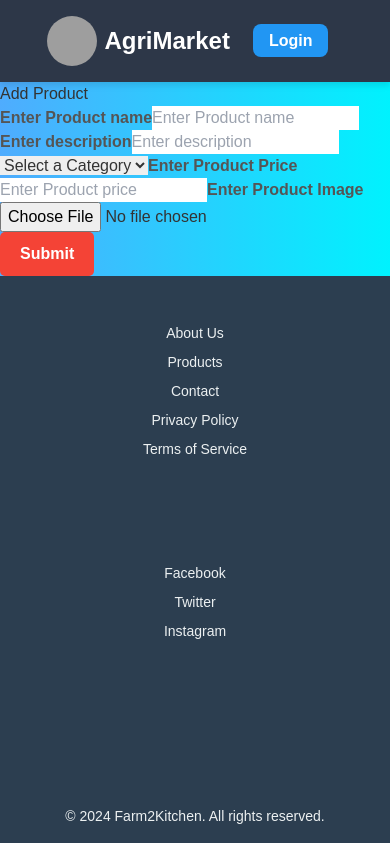
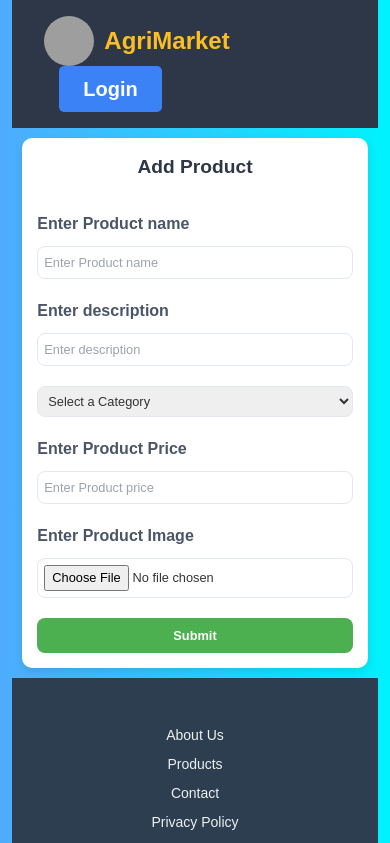
Before and after one commit to Aamir-Hamza/farm_to_kitchen, a React (Vite) app: page /add in a window 390 px wide. Shown: the top 843 px of the page. Built offline with nearby package versions, Linux system fonts and the light colour scheme; grey boxes are pictures that could not be loaded.

Commit message:
finalcommit

```diff
--- a/src/Components/Addproduct.css
+++ b/src/Components/Addproduct.css
@@ -1,55 +1,134 @@
-/* .addlist {
-    padding: 15px;
-    margin: auto;
-    gap: 20px;
-    text-align: center;
-    display: flex;
-    flex-direction: column;
-    justify-content: center;
-    align-items: center;
-    height: 450px;
-    width: 350px;
-    border: 1px solid #ddd;
-    border-radius: 10px;
-    box-shadow: 0px 4px 6px rgba(0, 0, 0, 0.1);
-    background: linear-gradient(145deg, #f3f4f6, #ffffff);
-    transition: transform 0.3s, box-shadow 0.3s;
-    margin-top: 5%;
+/* Global Styles */
+body {
+    font-family: 'Arial', sans-serif;
+    background-color: #f9fafb;
+    color: #333;
+    margin: 0;
+    padding: 0;
 }
 
-.addlist:hover {
-
-    box-shadow: 0px 6px 12px rgba(0, 0, 0, 0.15);
+h1 {
+    color: #2d3748;
 }
 
-.addlist input,select {
-    width: 90%;
-    padding: 10px;
-    margin: 8px 0;
-    border: 1px solid #ccc;
-    border-radius: 5px;
-    font-size: 16px;
-    outline: none;
-    transition: border-color 0.3s, box-shadow 0.3s;
+/* Add Product Form Container */
+.addlist {
+    max-width: 600px;
+    margin: 50px auto;
+    padding: 30px;
+    border-radius: 10px;
+    background-color: #fff;
+    box-shadow: 0 4px 10px rgba(0, 0, 0, 0.1);
 }
 
-.addlist input:focus {
-    border-color: #007bff;
-    box-shadow: 0px 0px 5px rgba(0, 123, 255, 0.5);
+/* Heading Styles */
+.addlist h1 {
+    text-align: center;
+    font-size: 2rem;
+    font-weight: bold;
+    margin-bottom: 30px;
 }
 
-.addlist button {
-    padding: 10px 20px;
-    background-color: #388e3c;
-    color: white;
-    border: none;
-    border-radius: 5px;
-    cursor: pointer;
-    font-size: 16px;
-    transition: background-color 0.3s, box-shadow 0.3s;
+/* Form Labels */
+label {
+    font-size: 1rem;
+    color: #4a5568;
+    margin-bottom: 10px;
+    display: block;
 }
 
-.addlist button:hover {
-    background-color: #0056b3;
-    box-shadow: 0px 4px 8px rgba(0, 0, 0, 0.2);
-} */
+/* Input and Select Fields */
+input[type="text"],
+input[type="number"],
+input[type="file"],
+select {
+    width: 100%;
+    padding: 10px;
+    border: 1px solid #e2e8f0;
+    border-radius: 8px;
+    font-size: 1rem;
+    margin-bottom: 20px;
+    box-sizing: border-box;
+    transition: all 0.3s ease;
+}
+
+input[type="text"]:focus,
+input[type="number"]:focus,
+select:focus {
+    border-color: #4fd1c5;
+    outline: none;
+}
+
+/* Button */
+button {
+    width: 100%;
+    padding: 12px;
+    background-color: #38b2ac;
+    color: white;
+    font-weight: bold;
+    font-size: 1rem;
+    border: none;
+    border-radius: 8px;
+    cursor: pointer;
+    transition: background-color 0.3s ease;
+}
+
+button:hover {
+    background-color: #319795;
+}
+
+/* Error message (if any) */
+.error {
+    color: #e53e3e;
+    font-size: 0.875rem;
+    margin-top: 5px;
+}
+
+/* Responsive Design */
+@media screen and (max-width: 768px) {
+    .addlist {
+        margin: 20px;
+        padding: 20px;
+    }
+
+    .addlist h1 {
+        font-size: 1.5rem;
+    }
+
+    input[type="text"],
+    input[type="number"],
+    select,
+    input[type="file"] {
+        padding: 8px;
+        font-size: 0.9rem;
+    }
+
+    button {
+        padding: 10px;
+        font-size: 0.9rem;
+    }
+}
+
+@media screen and (max-width: 480px) {
+    .addlist {
+        margin: 10px;
+        padding: 15px;
+    }
+
+    .addlist h1 {
+        font-size: 1.2rem;
+    }
+
+    input[type="text"],
+    input[type="number"],
+    select,
+    input[type="file"] {
+        padding: 6px;
+        font-size: 0.8rem;
+    }
+
+    button {
+        padding: 8px;
+        font-size: 0.8rem;
+    }
+}
--- a/src/Components/Addproducts.jsx
+++ b/src/Components/Addproducts.jsx
@@ -1,5 +1,6 @@
 import { useState } from "react";
 import axios from 'axios';
+import './Addproduct.css'
 
 const Addproducts = () => {
     const [product, setProduct] = useState({ name: "", desc: "", price: "", img: null, category: "" });
--- a/src/Components/Navbar.css
+++ b/src/Components/Navbar.css
@@ -1,117 +1,143 @@
-/* Global Styles */
-body {
-    font-family: 'Arial', sans-serif;
-    margin: 0;
-    padding: 0;
-    box-sizing: border-box;
+/* Navbar.css */
+
+/* General Navbar Styles */
+*{
+    margin: 0px;
+    padding: 0px;
+}
+.navbar {
+    background-color: #1a202c; /* Dark background for navbar */
+    padding: 0.75rem 1rem;
+    color: white;
+    display: flex;
+    justify-content: space-between;
+    align-items: center;
+    position: relative;
+    z-index: 10;
 }
 
 /* Navbar Container */
-  .navbar {
+.navbar-container {
     display: flex;
+    align-items: center;
     justify-content: space-between;
-    align-items: center;
-    padding: 1rem 2rem;
-    background-color: #4caf50; /* Green background */
-    color: white;
-    position: sticky;
-    top: 0;
-    z-index: 1000;
-    box-shadow: 0 4px 6px rgba(0, 0, 0, 0.1);
+    width: 100%;
 }
 
-  /* Logo Section */
-  .navbar div:first-child {
+/* Logo Styles */
+.logo {
     display: flex;
     align-items: center;
-    gap: 0.5rem;
+    gap: 10px;
 }
 
-  .navbar img {
+.logo-img {
     width: 40px;
     height: 40px;
     border-radius: 50%;
 }
 
-  .navbar span {
+.logo-name {
     font-size: 1.5rem;
     font-weight: bold;
-    color: #fff;
+    color: #fbbf24; /* Yellow color for logo text */
 }
 
-  /* Navigation Links */
-  .navbar div:nth-child(2) {
+/* Navigation Links Styles */
+.nav-links {
     display: flex;
-    gap: 1.5rem;
+    gap: 20px;
+    align-items: center;
 }
 
-  .navbar a {
+.nav-links a {
+    text-decoration: none;
+    font-size: 1.1rem;
     color: white;
-    text-decoration: none;
-    font-size: 1rem;
-    transition: color 0.3s ease;
+    transition: color 0.3s;
 }
 
-  .navbar a:hover {
-    color: #ffeb3b; /* Yellow on hover */
+.nav-links a:hover {
+    color: #fbbf24; /* Hover effect for links */
 }
 
-  /* Buttons */
-  button,
-  .navbar a.bg-blue-500 {
-    padding: 0.5rem 1rem;
-    font-size: 1rem;
-    font-weight: bold;
-    border-radius: 8px;
-    text-align: center;
-    cursor: pointer;
-    transition: all 0.3s ease;
+/* Auth Button Styles */
+.auth-button {
+    display: flex;
+    justify-content: center;
+    align-items: center;
 }
 
-  button {
-    background-color: #f44336; /* Red */
-    border: none;
+/* Login/Logout Button */
+.auth-button button,
+.auth-button a {
+    padding: 0.5rem 1.5rem;
+    border-radius: 5px;
+    font-weight: bold;
+    text-decoration: none;
+    transition: background-color 0.3s;
+}
+
+.auth-button button {
+    background-color: #ef4444; /* Red for logout */
     color: white;
 }
 
-  button:hover {
-    background-color: #d32f2f; /* Darker red */
+.auth-button button:hover {
+    background-color: #dc2626; /* Darker red for hover */
 }
 
-  .navbar a.bg-blue-500 {
-    background-color: #2196f3; /* Blue */
+.auth-button a {
+    background-color: #3b82f6; /* Blue for login */
     color: white;
 }
 
-  .navbar a.bg-blue-500:hover {
-    background-color: #1976d2; /* Darker blue */
+.auth-button a:hover {
+    background-color: #2563eb; /* Darker blue for hover */
 }
 
 /* Mobile Menu */
-  .md\\:hidden {
+.md\:hidden {
     display: none;
 }
 
 @media (max-width: 768px) {
-    .navbar div:nth-child(2) {
-      display: none; /* Hide main links */
+    .navbar-container {
+        flex-direction: column;
+        align-items: flex-start;
     }
 
-    .md\\:hidden {
-      display: flex; /* Show mobile menu */
-      justify-content: space-around;
-      padding: 1rem;
-      background-color: #4caf50; /* Same as navbar */
-      border-top: 1px solid white;
+    .nav-links {
+        flex-direction: column;
+        gap: 15px;
+        width: 100%;
+        display: none; /* Hidden by default */
+        padding-top: 1rem;
     }
 
-    .md\\:hidden a {
-      font-size: 1rem;
-      color: white;
-      text-decoration: none;
+    .nav-links a {
+        padding: 0.5rem 1rem;
+        width: 100%;
+        text-align: left;
     }
 
-    .md\\:hidden a:hover {
-      color: #ffeb3b; /* Yellow on hover */
+    .navbar-container.open .nav-links {
+        display: flex;
+    }
+
+    /* Mobile Menu Button */
+    .mobile-menu-btn {
+        display: block;
+        font-size: 1.5rem;
+        background: none;
+        border: none;
+        color: white;
+        cursor: pointer;
+        margin-left: auto;
     }
 }
+
+/* Mobile Menu Button Styles */
+.mobile-menu-btn:focus {
+    outline: none;
+}
--- a/src/Components/Navbar.jsx
+++ b/src/Components/Navbar.jsx
@@ -1,7 +1,45 @@
 import { Link, useNavigate } from 'react-router-dom';
-import './Navbar.css'
+import './Navbar.css';
+import { useState } from 'react';
 
-export function Navbar({ user, handleLogout }) {
+// Logo Component
+const Logo = () => {
+    return (
+        <div className="logo">
+            <img
+                src="https://as1.ftcdn.net/v2/jpg/09/57/85/46/1000_F_957854646_zvLI7pkE2rsQGZM3VlCRgoLEp3bU1yWI.jpg"
+                alt="Logo"
+                className="logo-img"
+            />
+            <span className="logo-name">AgriMarket</span>
+        </div>
+    );
+};
+
+// NavLinks Component
+const NavLinks = ({ user }) => {
+    return (
+        <div className="nav-links">
+            <Link to="/" className="hover:text-yellow-300">
+                Home
+            </Link>
+
+                <Link to="/add" className="hover:text-yellow-300">
+                    Add Product
+                </Link>
+
+            <Link to="/products" className="hover:text-yellow-300">
+                Products
+            </Link>
+            <Link to="/about" className="hover:text-yellow-300">
+                About Us
+            </Link>
+        </div>
+    );
+};
+
+// AuthButton Component
+const AuthButton = ({ user, handleLogout }) => {
     const navigate = useNavigate();
 
     const handleLogoutClick = () => {
@@ -10,38 +48,7 @@
     };
 
     return (
-        <nav className="navbar">
-            <div >
-                {/* Logo */}
-                <div >
-                    <img
-
-                        src="https://as1.ftcdn.net/v2/jpg/09/57/85/46/1000_F_957854646_zvLI7pkE2rsQGZM3VlCRgoLEp3bU1yWI.jpg"
-                        alt="Logo"
-                    />
-                    <span >AgriMarket</span>
-                </div>
-
-                {/* Navigation Links */}
-                <div >
-                    <Link to="/" className="hover:text-yellow-300">
-                        Home
-                    </Link>
-                    {user && user.role === 'farmer' && (
-                        <Link to="/add" className="hover:text-yellow-300">
-                            Add Product
-                        </Link>
-                    )}
-                    <Link to="/products" className="hover:text-yellow-300">
-                        Products
-                    </Link>
-                    <Link to="/about" className="hover:text-yellow-300">
-                        About Us
-                    </Link>
-                </div>
-
-                {/* Login/Logout Button */}
-                <div >
+        <div className="auth-button">
             {user ? (
                 <button
                     onClick={handleLogoutClick}
@@ -58,18 +65,22 @@
                 </Link>
             )}
         </div>
-            </div>
+    );
+};
 
-            {/* Mobile Menu */}
+// MobileMenu Component
+const MobileMenu = ({ user }) => {
+    return (
         <div className="md:hidden flex justify-around py-3 border-t border-white">
             <Link to="/" className="hover:text-yellow-300">
                 Home
             </Link>
-                {user && user.role === 'farmer' && (
+
                 <Link to="/add" className="hover:text-yellow-300">
                     Add
                 </Link>
-                )}
+
+
             <Link to="/products" className="hover:text-yellow-300">
                 Products
             </Link>
@@ -77,6 +88,35 @@
                 About
             </Link>
         </div>
+    );
+};
+
+// Main Navbar Component
+export function Navbar({ user, handleLogout }) {
+    const [isMenuOpen, setIsMenuOpen] = useState(false);
+
+    const toggleMenu = () => {
+        setIsMenuOpen(!isMenuOpen);
+    };
+
+    return (
+        <nav className="navbar">
+            <div className="navbar-container">
+                {/* Logo */}
+                <Logo />
+
+
+
+                {/* Navigation Links */}
+                <NavLinks user={user} />
+                {/* Login/Logout Button */}
+                <AuthButton user={user} handleLogout={handleLogout} />
+            </div>
+
+            {/* Mobile Menu */}
+            <div className={`md:hidden ${isMenuOpen ? 'open' : ''}`}>
+                <MobileMenu user={user} />
+            </div>
         </nav>
     );
 }
--- a/src/Components/UpdateProduct.css
+++ b/src/Components/UpdateProduct.css
@@ -1,88 +1,89 @@
 /* UpdateProduct.css */
 
 .update-product-modal {
+    display: flex;
+    justify-content: center;
+    align-items: center;
     position: fixed;
     top: 0;
     left: 0;
     right: 0;
     bottom: 0;
-    background: rgba(0, 0, 0, 0.5);
-    display: flex;
-    justify-content: center;
-    align-items: center;
-    z-index: 1000;
+    background-color: rgba(0, 0, 0, 0.5);
+    z-index: 50;
   }
 
   .modal-content {
     background-color: white;
-    padding: 20px;
+    padding: 2rem;
     border-radius: 8px;
+    box-shadow: 0 4px 8px rgba(0, 0, 0, 0.1);
     width: 100%;
     max-width: 500px;
-    box-shadow: 0 4px 8px rgba(0, 0, 0, 0.2);
   }
 
   h2 {
-    text-align: center;
-    margin-bottom: 20px;
-    font-size: 24px;
-    color: #333;
-}
-
-form {
-    display: flex;
-    flex-direction: column;
+    font-size: 1.5rem;
+    font-weight: bold;
+    margin-bottom: 1rem;
   }
 
   label {
-    margin-bottom: 10px;
-    font-size: 16px;
-    color: #333;
+    font-size: 1rem;
+    margin-bottom: 0.5rem;
+    display: block;
   }
 
-input, textarea, select {
-    padding: 10px;
-    margin-top: 5px;
-    border: 1px solid #ccc;
+  input,
+  textarea,
+  select {
+    width: 100%;
+    padding: 0.75rem;
+    margin-bottom: 1rem;
+    border: 1px solid #ddd;
     border-radius: 4px;
-    font-size: 16px;
-    width: 100%;
   }
 
   textarea {
     resize: vertical;
-    min-height: 80px;
   }
 
-select {
-    font-size: 16px;
+  button {
+    padding: 0.75rem 1.5rem;
+    border: none;
+    border-radius: 4px;
+    cursor: pointer;
+  }
+
+  button[type="submit"] {
+    background-color: #4CAF50;
+    color: white;
+  }
+
+  button[type="submit"]:hover {
+    background-color: #45a049;
+  }
+
+  button[type="button"] {
+    background-color: #f44336;
+    color: white;
+  }
+
+  button[type="button"]:hover {
+    background-color: #e53935;
   }
 
   .modal-actions {
     display: flex;
     justify-content: space-between;
-    margin-top: 20px;
+    margin-top: 1rem;
   }
 
-button {
-    padding: 10px 20px;
-    font-size: 16px;
-    cursor: pointer;
-    border: none;
-    border-radius: 4px;
-    background-color: #4CAF50;
-    color: white;
-    transition: background-color 0.3s ease;
+  .modal-actions button {
+    width: 48%;
   }
 
-button[type="button"] {
-    background-color: #f44336;
+  button[type="submit"]:focus,
+  button[type="button"]:focus {
+    outline: none;
   }
-
-button:hover {
-    background-color: #45a049;
-}
-
-button[type="button"]:hover {
-    background-color: #e41c1c;
-}
```
Also changed, not shown: src/Components/Updateproduct.jsx (+12 -17 lines), 1 other file (tests, documents, lock files or other folders). Lines whose indentation alone changed are shown as unchanged.
